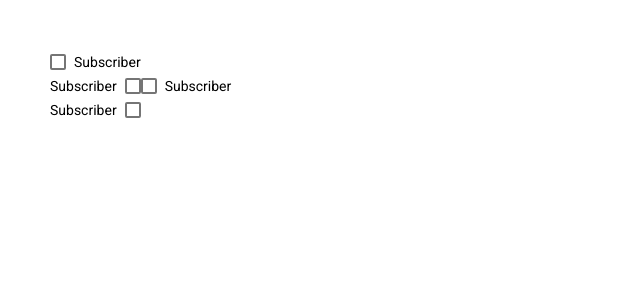
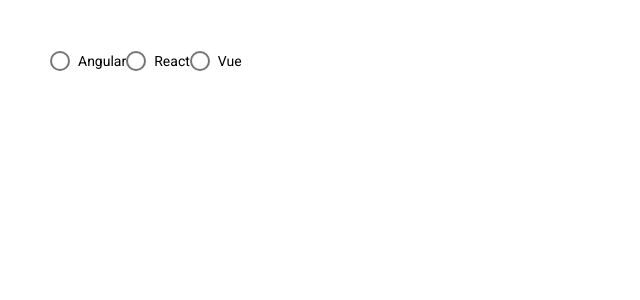
Before and after one commit to markpackham/angular_material_learn, an Angular app: page / in a window 1280 px wide. Shown: the top 300 px of the page, without its empty margins (0-640 px from the left). Built offline with nearby package versions, Linux system fonts and the light colour scheme.

Commit message:
demo radio buttons
https://youtu.be/G73PWSFDlmw?t=216

```diff
--- a/src/app/app.component.html
+++ b/src/app/app.component.html
@@ -1,16 +1,7 @@
 <div class="layout">
-  <mat-checkbox>
-    Subscriber
-  </mat-checkbox>
-  <br>
-  <mat-checkbox labelPosition="before">
-    Subscriber
-  </mat-checkbox>
-  <mat-checkbox color="primary">
-    Subscriber
-  </mat-checkbox>
-  <br>
-  <mat-checkbox color="warn" labelPosition="before">
-    Subscriber
-  </mat-checkbox>
+  <mat-radio-group>
+    <mat-radio-button value="angular">Angular</mat-radio-button>
+    <mat-radio-button value="react">React</mat-radio-button>
+    <mat-radio-button value="vue">Vue</mat-radio-button>
+  </mat-radio-group>
 </div>
```
